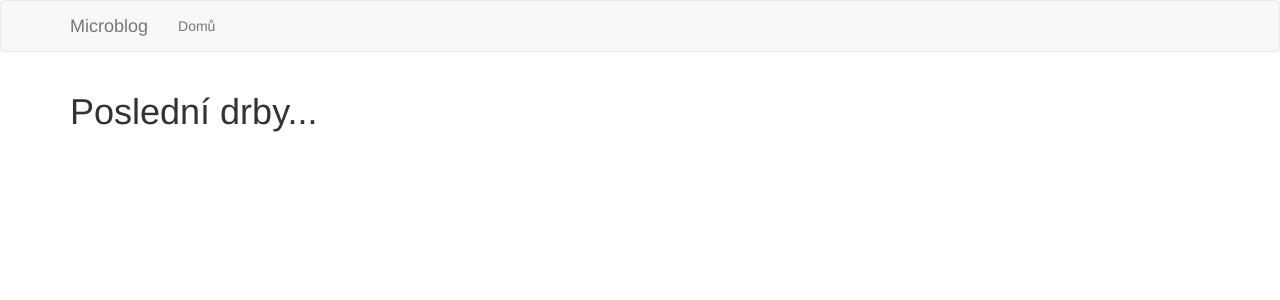
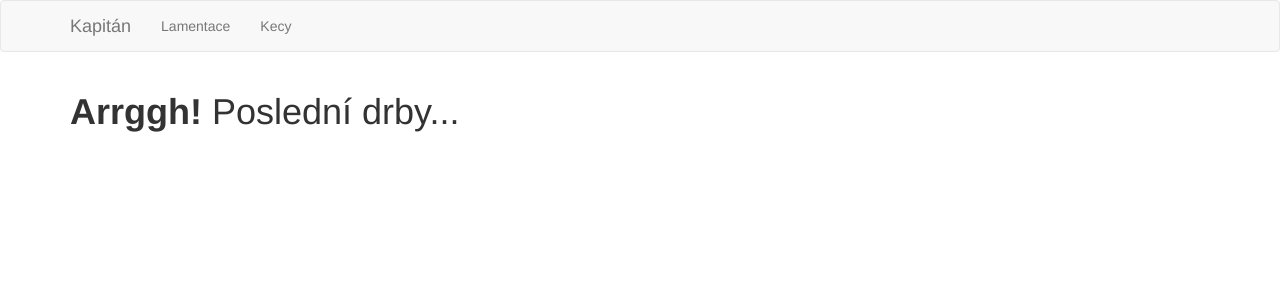
Before and after one commit to KapitanPL/flask_web, a Flask app: page / in a window 1280 px wide. Shown: the top 300 px of the page. Run offline with Flask 2, Linux system fonts and the light colour scheme; some libraries are stand-ins or nearby versions.

Commit message:
simple rework

```diff
--- a/app/templates/base.html
+++ b/app/templates/base.html
@@ -14,13 +14,12 @@
                     <span class="icon-bar"></span>
                     <span class="icon-bar"></span>
                 </button>
-                <a class="navbar-brand" href="{{ url_for('index') }}">Microblog</a>
+                <a class="navbar-brand" href="{{ url_for('index') }}">Kapitán</a>
             </div>
             <div class="collapse navbar-collapse" id="bs-example-navbar-collapse-1">
                 <ul class="nav navbar-nav">
-                    <li><a href="{{ url_for('index') }}">Domů</a></li>
-                    <!-- <li><a href="{{ url_for('index') }}">Drby</a></li> -->
-                    <!-- <li><a href="{{ url_for('index') }}">Kecy</a></li> -->
+                    <li><a href="{{ url_for('index') }}">Lamentace</a></li>
+                    <li><a href="{{ url_for('index') }}">Kecy</a></li>
                 </ul>
             </div>
         </div>
--- a/app/templates/index.html
+++ b/app/templates/index.html
@@ -3,7 +3,7 @@
 {% block app_content %}
 <html>
     <body>
-        <h1>Poslední drby...</h1>
+        <h1><b>Arrggh!</b> Poslední drby...</h1>
     </body>
 </html>
 {% endblock %}
```
Also changed, not shown: 1 other file.
